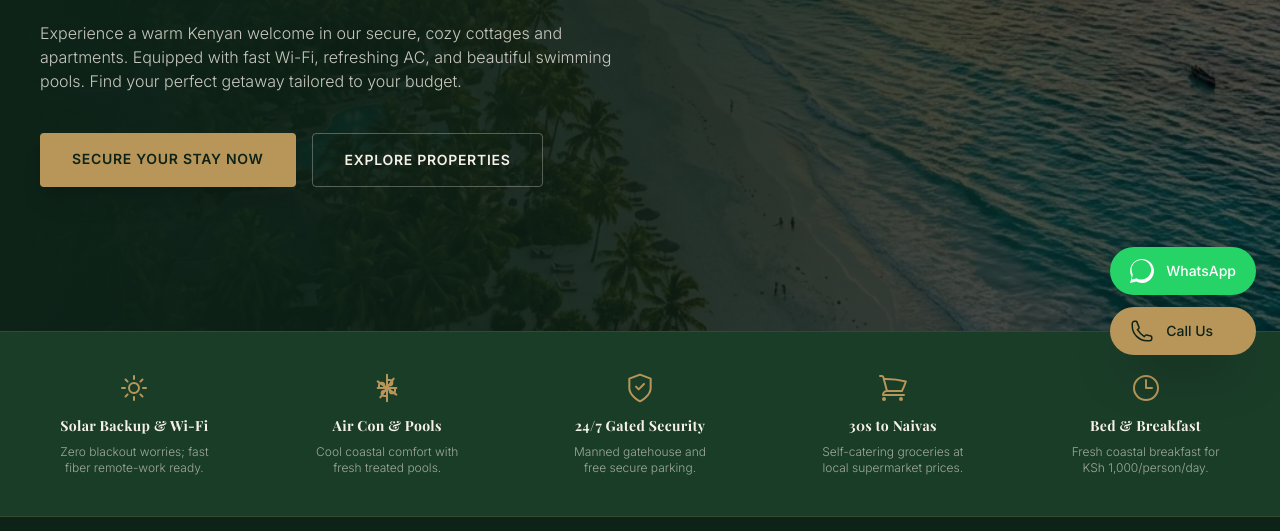
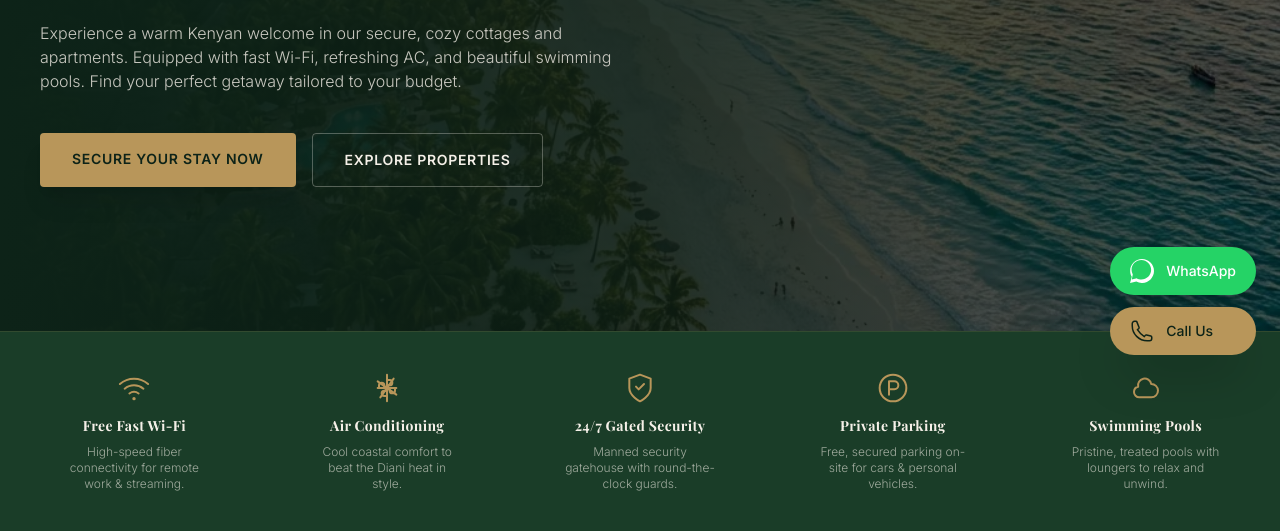
Before and after one commit to malackbwanapro-web/beakim-landing, a website: page index.html in a window 1280 px wide. Shown: the part 421-952 px from the top of the page. Drawn offline with nearby package versions, Linux system fonts and the light colour scheme; a web font is replaced by a local one.

Commit message:
fix(brand): standardize hero trust bar to universal amenities and enable B&B for Darad and Diani Darling

```diff
--- a/assets/js/main.js
+++ b/assets/js/main.js
@@ -658,9 +658,9 @@ function selectResidenceCard(propertyValue, cardElement) {
   }
 
   const breakfastCard = document.getElementById("addon-card-breakfast");
-  const isDianiDarling = propertyValue.toLowerCase().includes("darling");
+  const isBreakfastEligible = propertyValue.toLowerCase().includes("darling") || propertyValue.toLowerCase().includes("darad");
   if (breakfastCard) {
-    if (isDianiDarling) {
+    if (isBreakfastEligible) {
       breakfastCard.classList.remove("opacity-60");
       breakfastCard.classList.add("border-champagne/50");
     } else {
--- a/index.html
+++ b/index.html
@@ -232,19 +232,22 @@
   </section>
 
   <!-- â”€â”€ VALUE BADGES (THE BEAKIM ADVANTAGE) â”€â”€ -->
-    <!-- ── VALUE BADGES (THE BEAKIM ADVANTAGE) ── -->
+      <!-- ── VALUE BADGES (THE BEAKIM ADVANTAGE) ── -->
   <section class="bg-canopy border-y border-champagne/15 py-10">
     <div class="max-w-7xl mx-auto px-6">
       <div class="grid grid-cols-2 md:grid-cols-5 gap-8 items-center text-center">
-        <!-- 1. Solar & Fiber Wi-Fi -->
+        <!-- 1. Wi-Fi -->
         <div class="space-y-2 flex flex-col items-center">
           <svg class="w-8 h-8 text-champagne mb-1 stroke-current fill-none" stroke-width="1.5" viewBox="0 0 24 24" stroke-linecap="round" stroke-linejoin="round">
-            <path d="M12 3v2.25m6.364.386-1.591 1.591M21 12h-2.25m-.386 6.364-1.591-1.591M12 18.75V21m-4.773-4.227-1.591 1.591M5.25 12H3m4.227-4.773L5.636 5.636M15.75 12a3.75 3.75 0 1 1-7.5 0 3.75 3.75 0 0 1 7.5 0Z" />
+            <path d="M5 12.55a11 11 0 0 1 14.08 0"></path>
+            <path d="M1.42 9a16 16 0 0 1 21.16 0"></path>
+            <path d="M8.53 16.11a6 6 0 0 1 6.95 0"></path>
+            <line x1="12" y1="20" x2="12.01" y2="20" stroke-width="2.5"></line>
           </svg>
-          <h3 class="font-display text-sm font-semibold tracking-wide text-ivory">Solar Backup &amp; Wi-Fi</h3>
-          <p class="text-xs text-ivory/60 max-w-[150px]">Zero blackout worries; fast fiber remote-work ready.</p>
-        </div>
-        <!-- 2. AC & Pools -->
+          <h3 class="font-display text-sm font-semibold tracking-wide text-ivory">Free Fast Wi-Fi</h3>
+          <p class="text-xs text-ivory/60 max-w-[150px]">High-speed fiber connectivity for remote work &amp; streaming.</p>
+        </div>
+        <!-- 2. AC -->
         <div class="space-y-2 flex flex-col items-center">
           <svg class="w-8 h-8 text-champagne mb-1 stroke-current fill-none" stroke-width="1.5" viewBox="0 0 24 24" stroke-linecap="round" stroke-linejoin="round">
             <path d="M12 2v20M17 5L7 19M19 12H5M19 17L5 7"></path>
@@ -253,33 +256,34 @@
             <path d="M6 12v-2a2 2 0 0 1 2-2h0a2 2 0 0 1 2 2v2"></path>
             <path d="M18 12v2a2 2 0 0 1-2 2h0a2 2 0 0 1-2-2v-2"></path>
           </svg>
-          <h3 class="font-display text-sm font-semibold tracking-wide text-ivory">Air Con &amp; Pools</h3>
-          <p class="text-xs text-ivory/60 max-w-[150px]">Cool coastal comfort with fresh treated pools.</p>
-        </div>
-        <!-- 3. Security & Parking -->
+          <h3 class="font-display text-sm font-semibold tracking-wide text-ivory">Air Conditioning</h3>
+          <p class="text-xs text-ivory/60 max-w-[150px]">Cool coastal comfort to beat the Diani heat in style.</p>
+        </div>
+        <!-- 3. Security -->
         <div class="space-y-2 flex flex-col items-center">
           <svg class="w-8 h-8 text-champagne mb-1 stroke-current fill-none" stroke-width="1.5" viewBox="0 0 24 24" stroke-linecap="round" stroke-linejoin="round">
             <path d="M12 22s8-4 8-10V5l-8-3-8 3v7c0 6 8 10 8 10z"></path>
             <path d="m9 11 2 2 4-4"></path>
           </svg>
           <h3 class="font-display text-sm font-semibold tracking-wide text-ivory">24/7 Gated Security</h3>
-          <p class="text-xs text-ivory/60 max-w-[150px]">Manned gatehouse and free secure parking.</p>
-        </div>
-        <!-- 4. 30s to Naivas -->
+          <p class="text-xs text-ivory/60 max-w-[150px]">Manned security gatehouse with round-the-clock guards.</p>
+        </div>
+        <!-- 4. Parking -->
         <div class="space-y-2 flex flex-col items-center">
           <svg class="w-8 h-8 text-champagne mb-1 stroke-current fill-none" stroke-width="1.5" viewBox="0 0 24 24" stroke-linecap="round" stroke-linejoin="round">
-            <path d="M2.25 3h1.386c.51 0 .955.343 1.087.835l.383 1.437M7.5 14.25a3 3 0 0 0-3 3h15.75m-12.75-3h11.218c1.121-2.3 2.1-4.684 2.924-7.138a60.114 60.114 0 0 0-16.536-1.84M7.5 14.25 5.106 5.272M6 20.25a.75.75 0 1 1-1.5 0 .75.75 0 0 1 1.5 0Zm12.75 0a.75.75 0 1 1-1.5 0 .75.75 0 0 1 1.5 0Z" />
+            <circle cx="12" cy="12" r="10"></circle>
+            <path d="M9 17V7h4a3 3 0 0 1 0 6H9"></path>
           </svg>
-          <h3 class="font-display text-sm font-semibold tracking-wide text-ivory">30s to Naivas</h3>
-          <p class="text-xs text-ivory/60 max-w-[150px]">Self-catering groceries at local supermarket prices.</p>
-        </div>
-        <!-- 5. Bed & Breakfast -->
+          <h3 class="font-display text-sm font-semibold tracking-wide text-ivory">Private Parking</h3>
+          <p class="text-xs text-ivory/60 max-w-[150px]">Free, secured parking on-site for cars &amp; personal vehicles.</p>
+        </div>
+        <!-- 5. Swimming Pools -->
         <div class="space-y-2 col-span-2 md:col-span-1 flex flex-col items-center">
           <svg class="w-8 h-8 text-champagne mb-1 stroke-current fill-none" stroke-width="1.5" viewBox="0 0 24 24" stroke-linecap="round" stroke-linejoin="round">
-            <path d="M12 6v6h4.5m4.5 0a9 9 0 1 1-18 0 9 9 0 0 1 18 0Z"></path>
+            <path d="M3 15a4 4 0 004 4h9a5 5 0 10-.1-9.999 5.002 5.002 0 10-9.78 2.096A4.001 4.001 0 003 15z" />
           </svg>
-          <h3 class="font-display text-sm font-semibold tracking-wide text-ivory">Bed &amp; Breakfast</h3>
-          <p class="text-xs text-ivory/60 max-w-[150px]">Fresh coastal breakfast for KSh 1,000/person/day.</p>
+          <h3 class="font-display text-sm font-semibold tracking-wide text-ivory">Swimming Pools</h3>
+          <p class="text-xs text-ivory/60 max-w-[150px]">Pristine, treated pools with loungers to relax and unwind.</p>
         </div>
       </div>
     </div>
@@ -484,7 +488,7 @@
               </li>
               <li class="flex items-start gap-3">
                 <span class="text-champagne font-bold text-base leading-none">✓</span>
-                <span><strong>Optional Fresh Bed &amp; Breakfast:</strong> Add our delicious morning coastal breakfast for just <strong>KSh 1,000/person/day</strong> anytime.</span>
+                <span><strong>Optional Fresh Bed &amp; Breakfast (Diani Darling &amp; Beakim Darad):</strong> Add our delicious morning coastal breakfast for just <strong>KSh 1,000/person/day</strong> anytime.</span>
               </li>
               <li class="flex items-start gap-3">
                 <span class="text-champagne font-bold text-base leading-none">✓</span>
@@ -833,8 +837,8 @@
                 <svg class="w-4 h-4" fill="none" stroke="currentColor" viewBox="0 0 24 24"><path stroke-linecap="round" stroke-linejoin="round" stroke-width="2" d="M12 6v6h4.5m4.5 0a9 9 0 1 1-18 0 9 9 0 0 1 18 0Z"/></svg>
               </div>
               <div>
-                <strong class="text-ivory block font-medium">Fresh Bed &amp; Breakfast Add-On</strong>
-                <span class="text-ivory/60">Delicious coastal morning breakfast available for just KSh 1,000/person/day.</span>
+                <strong class="text-ivory block font-medium">Bed &amp; Breakfast Option</strong>
+                <span class="text-ivory/60">Fresh coastal morning breakfast available at Diani Darling &amp; Beakim Darad.</span>
               </div>
             </li>
             <li class="flex items-start gap-3">
@@ -1045,7 +1049,7 @@
                 <div class="space-y-1">
                   <div class="flex items-center gap-2 flex-wrap">
                     <span class="text-xs font-bold text-deep-forest">🍳 Chef-Prepared Coastal Breakfast</span>
-                    <span class="text-[10px] font-bold px-2 py-0.5 rounded bg-champagne/20 text-deep-forest">Diani Darling Only</span>
+                    <span class="text-[10px] font-bold px-2 py-0.5 rounded bg-champagne/20 text-deep-forest">Diani Darling &amp; Beakim Darad</span>
                   </div>
                   <p class="text-[11px] text-driftwood leading-snug">
                     Fresh coastal tropical fruits, eggs made to order, Swahili mahamri, and hot tea/coffee delivered to your cottage.
```
Also changed, not shown: beakim-darad.html (+17 -1 lines).
